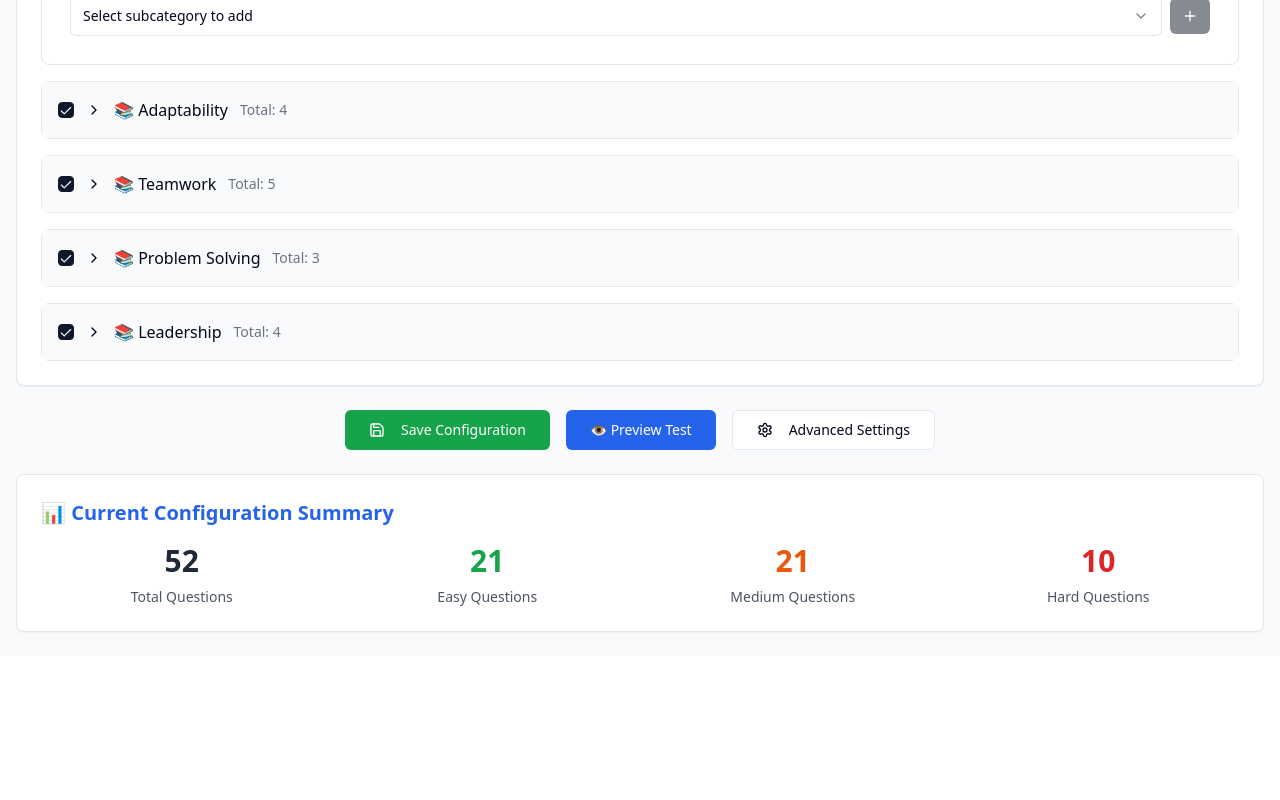
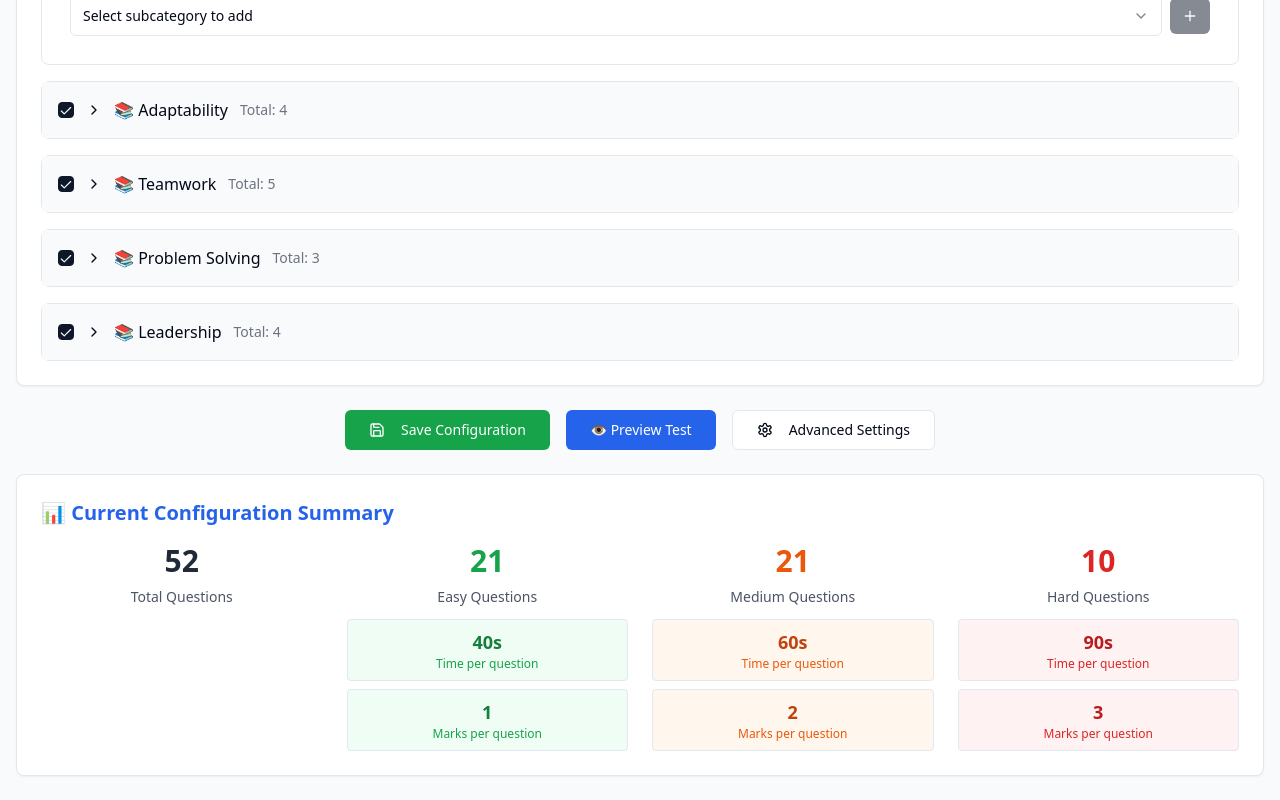
Before and after one commit to Poorit-Technologies/delightful-dev-projects-hub, a React (Vite) app: page / in a window 1280 px wide. Shown: the part 1000-1800 px from the top of the page. Before the commit the page ends 1656 px from the top, so only its background shows below. Built offline with nearby package versions, Linux system fonts and the light colour scheme.

Commit message:
Add marks and time to configuration summary
Include marks and time information for easy, medium, and hard questions in the configuration summary.

```diff
--- a/src/components/ConfigurationSummary.tsx
+++ b/src/components/ConfigurationSummary.tsx
@@ -19,17 +19,41 @@ const ConfigurationSummary = ({ config }: ConfigurationSummaryProps) => {
 
         <div>
           <div className="text-3xl font-bold text-green-600 mb-2">{config.easyQuestions}</div>
-          <div className="text-sm text-gray-600">Easy Questions</div>
+          <div className="text-sm text-gray-600 mb-3">Easy Questions</div>
+          <div className="bg-green-50 p-2 rounded border">
+            <div className="text-lg font-semibold text-green-700">{config.easyTime}s</div>
+            <div className="text-xs text-green-600">Time per question</div>
+          </div>
+          <div className="bg-green-50 p-2 rounded border mt-2">
+            <div className="text-lg font-semibold text-green-700">{config.easyMarks}</div>
+            <div className="text-xs text-green-600">Marks per question</div>
+          </div>
         </div>
 
         <div>
           <div className="text-3xl font-bold text-orange-600 mb-2">{config.mediumQuestions}</div>
-          <div className="text-sm text-gray-600">Medium Questions</div>
+          <div className="text-sm text-gray-600 mb-3">Medium Questions</div>
+          <div className="bg-orange-50 p-2 rounded border">
+            <div className="text-lg font-semibold text-orange-700">{config.mediumTime}s</div>
+            <div className="text-xs text-orange-600">Time per question</div>
+          </div>
+          <div className="bg-orange-50 p-2 rounded border mt-2">
+            <div className="text-lg font-semibold text-orange-700">{config.mediumMarks}</div>
+            <div className="text-xs text-orange-600">Marks per question</div>
+          </div>
         </div>
 
         <div>
           <div className="text-3xl font-bold text-red-600 mb-2">{config.hardQuestions}</div>
-          <div className="text-sm text-gray-600">Hard Questions</div>
+          <div className="text-sm text-gray-600 mb-3">Hard Questions</div>
+          <div className="bg-red-50 p-2 rounded border">
+            <div className="text-lg font-semibold text-red-700">{config.hardTime}s</div>
+            <div className="text-xs text-red-600">Time per question</div>
+          </div>
+          <div className="bg-red-50 p-2 rounded border mt-2">
+            <div className="text-lg font-semibold text-red-700">{config.hardMarks}</div>
+            <div className="text-xs text-red-600">Marks per question</div>
+          </div>
         </div>
       </div>
     </Card>
```
